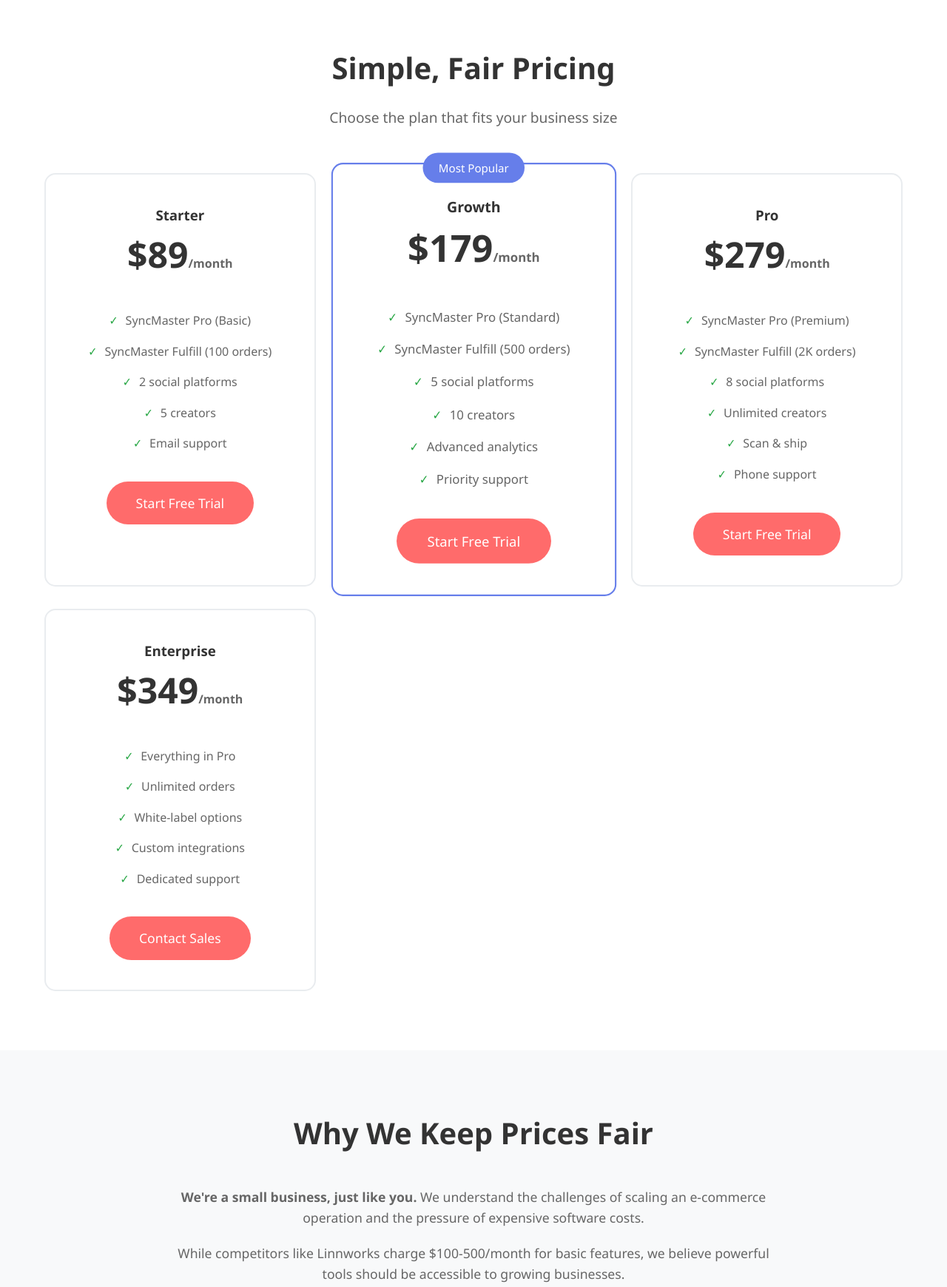
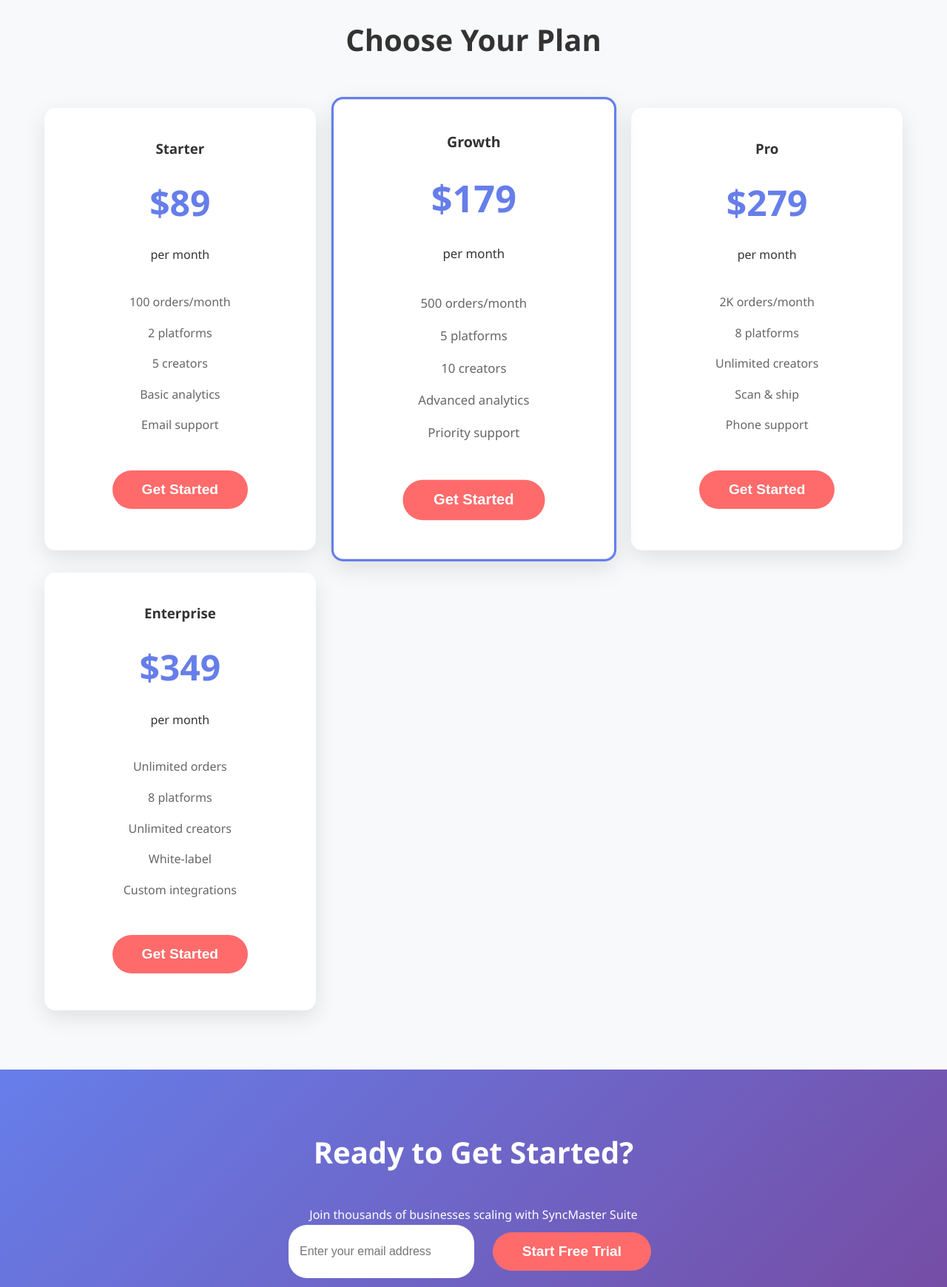
Before and after one commit to tremitch1978/syncmaster-suite, a plain HTML site: page index.html in a window 1280 px wide. Shown: the part 1060-2800 px from the top of the page at 74% size. Drawn offline with Linux system fonts and the light colour scheme; a script that the page names is missing.

Commit message:
Update index.html

```diff
--- a/index.html
+++ b/index.html
@@ -3,57 +3,46 @@
 <head>
     <meta charset="UTF-8">
     <meta name="viewport" content="width=device-width, initial-scale=1.0">
-    <title>SyncMaster Suite - Complete E-commerce Management</title>
+    <title>SyncMaster Suite - Complete E-commerce Management Solutions</title>
+    <meta name="description" content="Everything you need to scale from startup to $10M+ revenue">
+    <script src="https://js.stripe.com/v3/"></script>
     <style>
         * { margin: 0; padding: 0; box-sizing: border-box; }
         body { font-family: 'Segoe UI', Tahoma, Geneva, Verdana, sans-serif; line-height: 1.6; color: #333; }
-        .hero { background: linear-gradient(135deg, #667eea 0%, #764ba2 100%); color: white; padding: 100px 0; text-align: center; }
+        .hero { background: linear-gradient(135deg, #667eea 0%, #764ba2 100% ); color: white; padding: 100px 0; text-align: center; }
         .container { max-width: 1200px; margin: 0 auto; padding: 0 20px; }
         .hero h1 { font-size: 3.5rem; margin-bottom: 20px; font-weight: 700; }
-        .hero p { font-size: 1.3rem; margin-bottom: 30px; opacity: 0.9; }
-        .cta-button { background: #ff6b6b; color: white; padding: 15px 40px; border: none; border-radius: 50px; font-size: 1.1rem; cursor: pointer; text-decoration: none; display: inline-block; transition: all 0.3s; }
-        .cta-button:hover { background: #ff5252; transform: translateY(-2px); }
-        .features { padding: 80px 0; background: #f8f9fa; }
+        .hero p { font-size: 1.3rem; margin-bottom: 40px; opacity: 0.9; }
+        .cta-button { background: #ff6b6b; color: white; padding: 15px 40px; border: none; border-radius: 50px; font-size: 1.2rem; font-weight: 600; text-decoration: none; display: inline-block; margin: 10px; transition: transform 0.3s; cursor: pointer; }
+        .cta-button:hover { transform: translateY(-2px); }
+        .features { padding: 80px 0; background: white; }
         .features h2 { text-align: center; font-size: 2.5rem; margin-bottom: 60px; color: #333; }
         .feature-grid { display: grid; grid-template-columns: repeat(auto-fit, minmax(300px, 1fr)); gap: 40px; }
-        .feature-card { background: white; padding: 40px; border-radius: 15px; box-shadow: 0 10px 30px rgba(0,0,0,0.1); text-align: center; }
-        .feature-card h3 { font-size: 1.5rem; margin-bottom: 15px; color: #667eea; }
-        .pricing { padding: 80px 0; }
-        .pricing h2 { text-align: center; font-size: 2.5rem; margin-bottom: 20px; }
-        .pricing-subtitle { text-align: center; font-size: 1.2rem; margin-bottom: 60px; color: #666; }
+        .feature-card { background: #f8f9fa; padding: 40px; border-radius: 15px; text-align: center; }
+        .feature-card h3 { font-size: 1.5rem; margin-bottom: 20px; color: #667eea; }
+        .pricing { padding: 80px 0; background: #f8f9fa; }
+        .pricing h2 { text-align: center; font-size: 2.5rem; margin-bottom: 60px; color: #333; }
         .pricing-grid { display: grid; grid-template-columns: repeat(auto-fit, minmax(280px, 1fr)); gap: 30px; }
-        .pricing-card { background: white; border: 2px solid #e9ecef; border-radius: 15px; padding: 40px; text-align: center; position: relative; }
-        .pricing-card.popular { border-color: #667eea; transform: scale(1.05); }
-        .pricing-card.popular::before { content: "Most Popular"; position: absolute; top: -15px; left: 50%; transform: translateX(-50%); background: #667eea; color: white; padding: 8px 20px; border-radius: 20px; font-size: 0.9rem; }
-        .price { font-size: 3rem; font-weight: 700; color: #333; margin-bottom: 10px; }
-        .price span { font-size: 1rem; color: #666; }
+        .pricing-card { background: white; border-radius: 15px; padding: 40px; text-align: center; box-shadow: 0 10px 30px rgba(0,0,0,0.1); }
+        .pricing-card.popular { border: 3px solid #667eea; transform: scale(1.05); }
+        .price { font-size: 3rem; font-weight: 700; color: #667eea; margin: 20px 0; }
         .features-list { list-style: none; margin: 30px 0; }
         .features-list li { padding: 8px 0; color: #666; }
-        .features-list li::before { content: "✓"; color: #28a745; font-weight: bold; margin-right: 10px; }
-        .why-us { padding: 80px 0; background: #f8f9fa; }
-        .why-us h2 { text-align: center; font-size: 2.5rem; margin-bottom: 40px; }
-        .why-content { max-width: 800px; margin: 0 auto; text-align: center; }
-        .why-content p { font-size: 1.1rem; margin-bottom: 20px; color: #666; }
-        .contact { padding: 80px 0; text-align: center; }
-        .contact h2 { font-size: 2.5rem; margin-bottom: 20px; }
-        .contact p { font-size: 1.2rem; margin-bottom: 40px; color: #666; }
+        .contact { padding: 80px 0; background: linear-gradient(135deg, #667eea 0%, #764ba2 100%); color: white; text-align: center; }
+        .contact h2 { font-size: 2.5rem; margin-bottom: 40px; }
         .email-signup { max-width: 500px; margin: 0 auto; display: flex; gap: 15px; }
-        .email-signup input { flex: 1; padding: 15px; border: 2px solid #e9ecef; border-radius: 10px; font-size: 1rem; }
-        .email-signup button { background: #667eea; color: white; border: none; padding: 15px 30px; border-radius: 10px; cursor: pointer; }
+        .email-signup input { flex: 1; padding: 15px; border: none; border-radius: 25px; font-size: 1rem; }
         footer { background: #333; color: white; text-align: center; padding: 40px 0; }
-        @media (max-width: 768px) {
-            .hero h1 { font-size: 2.5rem; }
-            .email-signup { flex-direction: column; }
-        }
+        @media (max-width: 768px) { .hero h1 { font-size: 2.5rem; } .email-signup { flex-direction: column; } }
     </style>
 </head>
 <body>
     <section class="hero">
         <div class="container">
             <h1>SyncMaster Suite</h1>
-            <p>The Complete E-commerce Management Solution</p>
+            <p>Complete E-commerce Management Solutions</p>
             <p>Everything you need to scale from startup to $10M+ revenue</p>
-            <a href="#pricing" class="cta-button">Get Started - 7 Day Free Trial</a>
+            <button onclick="buyPlan(2)" class="cta-button">Start Free Trial - Most Popular</button>
         </div>
     </section>
 
@@ -63,100 +52,84 @@
             <div class="feature-grid">
                 <div class="feature-card">
                     <h3>SyncMaster Pro</h3>
-                    <p>Advanced inventory management with barcode system, shipping calculator, and tax calculator. Everything you need to manage your products and warehouses efficiently.</p>
+                    <p>Advanced inventory management with barcode system, shipping calculator, and tax calculator</p>
                 </div>
                 <div class="feature-card">
                     <h3>SyncMaster Fulfill</h3>
-                    <p>Multi-platform fulfillment automation supporting 8 social commerce platforms including TikTok Shop, Instagram, Facebook, YouTube, and more.</p>
-                </div>
-                <div class="feature-card">
-                    <h3>Unified Platform</h3>
-                    <p>Real-time sync between inventory and fulfillment. Orders from social platforms automatically update your inventory. Complete business visibility.</p>
+                    <p>Multi-platform fulfillment automation connecting 8 social commerce platforms including TikTok Shop</p>
                 </div>
             </div>
         </div>
     </section>
 
-    <section class="pricing" id="pricing">
+    <section id="pricing" class="pricing">
         <div class="container">
-            <h2>Simple, Fair Pricing</h2>
-            <p class="pricing-subtitle">Choose the plan that fits your business size</p>
+            <h2>Choose Your Plan</h2>
             <div class="pricing-grid">
                 <div class="pricing-card">
                     <h3>Starter</h3>
-                    <div class="price">$89<span>/month</span></div>
+                    <div class="price">$89</div>
+                    <p>per month</p>
                     <ul class="features-list">
-                        <li>SyncMaster Pro (Basic)</li>
-                        <li>SyncMaster Fulfill (100 orders)</li>
-                        <li>2 social platforms</li>
+                        <li>100 orders/month</li>
+                        <li>2 platforms</li>
                         <li>5 creators</li>
+                        <li>Basic analytics</li>
                         <li>Email support</li>
                     </ul>
-                    <a href="#contact" class="cta-button">Start Free Trial</a>
+                    <button onclick="buyPlan(1)" class="cta-button">Get Started</button>
                 </div>
                 <div class="pricing-card popular">
                     <h3>Growth</h3>
-                    <div class="price">$179<span>/month</span></div>
+                    <div class="price">$179</div>
+                    <p>per month</p>
                     <ul class="features-list">
-                        <li>SyncMaster Pro (Standard)</li>
-                        <li>SyncMaster Fulfill (500 orders)</li>
-                        <li>5 social platforms</li>
+                        <li>500 orders/month</li>
+                        <li>5 platforms</li>
                         <li>10 creators</li>
                         <li>Advanced analytics</li>
                         <li>Priority support</li>
                     </ul>
-                    <a href="#contact" class="cta-button">Start Free Trial</a>
+                    <button onclick="buyPlan(2)" class="cta-button">Get Started</button>
                 </div>
                 <div class="pricing-card">
                     <h3>Pro</h3>
-                    <div class="price">$279<span>/month</span></div>
+                    <div class="price">$279</div>
+                    <p>per month</p>
                     <ul class="features-list">
-                        <li>SyncMaster Pro (Premium)</li>
-                        <li>SyncMaster Fulfill (2K orders)</li>
-                        <li>8 social platforms</li>
+                        <li>2K orders/month</li>
+                        <li>8 platforms</li>
                         <li>Unlimited creators</li>
                         <li>Scan & ship</li>
                         <li>Phone support</li>
                     </ul>
-                    <a href="#contact" class="cta-button">Start Free Trial</a>
+                    <button onclick="buyPlan(3)" class="cta-button">Get Started</button>
                 </div>
                 <div class="pricing-card">
                     <h3>Enterprise</h3>
-                    <div class="price">$349<span>/month</span></div>
+                    <div class="price">$349</div>
+                    <p>per month</p>
                     <ul class="features-list">
-                        <li>Everything in Pro</li>
                         <li>Unlimited orders</li>
-                        <li>White-label options</li>
+                        <li>8 platforms</li>
+                        <li>Unlimited creators</li>
+                        <li>White-label</li>
                         <li>Custom integrations</li>
-                        <li>Dedicated support</li>
                     </ul>
-                    <a href="#contact" class="cta-button">Contact Sales</a>
+                    <button onclick="buyPlan(4)" class="cta-button">Get Started</button>
                 </div>
             </div>
         </div>
     </section>
 
-    <section class="why-us">
+    <section id="contact" class="contact">
         <div class="container">
-            <h2>Why We Keep Prices Fair</h2>
-            <div class="why-content">
-                <p><strong>We're a small business, just like you.</strong> We understand the challenges of scaling an e-commerce operation and the pressure of expensive software costs.</p>
-                <p>While competitors like Linnworks charge $100-500/month for basic features, we believe powerful tools should be accessible to growing businesses.</p>
-                <p><strong>Our mission:</strong> Democratize enterprise-grade e-commerce tools so every business can compete with the big players.</p>
-                <p><em>"We succeed when you succeed."</em></p>
+            <h2>Ready to Get Started?</h2>
+            <p>Join thousands of businesses scaling with SyncMaster Suite</p>
+            <div class="email-signup">
+                <input type="email" placeholder="Enter your email address">
+                <button onclick="buyPlan(2)" class="cta-button">Start Free Trial</button>
             </div>
-        </div>
-    </section>
-
-    <section class="contact" id="contact">
-        <div class="container">
-            <h2>Ready to Scale Your Business?</h2>
-            <p>Join hundreds of businesses using SyncMaster Suite to automate their operations</p>
-            <div class="email-signup">
-                <input type="email" placeholder="Enter your email address" required>
-                <button type="submit">Start Free Trial</button>
-            </div>
-            <p style="margin-top: 20px; color: #666;">No credit card required • Setup in 60 seconds • Cancel anytime</p>
         </div>
     </section>
 
@@ -165,5 +138,33 @@
             <p>&copy; 2025 SyncMaster Suite. All rights reserved.</p>
         </div>
     </footer>
+
+    <script>
+        const stripe = Stripe('pk_test_51S3JVFGsfMlO3kMDNE1ksrEvo9R9Nbn6LrVpbjuq5bTIEEgZlE3z2jODKpSS5MFdL37JbEttutedSLPTszAc7VQv00TPtxastN');
+
+        function buyPlan(planId) {
+            fetch('https://tremitch78.pythonanywhere.com/api/create-checkout-session', {
+                method: 'POST',
+                headers: {
+                    'Content-Type': 'application/json',
+                },
+                body: JSON.stringify({
+                    plan_id: planId
+                } )
+            })
+            .then(response => response.json())
+            .then(data => {
+                if (data.checkout_url) {
+                    window.location.href = data.checkout_url;
+                } else {
+                    alert('Error creating checkout session');
+                }
+            })
+            .catch(error => {
+                console.error('Error:', error);
+                alert('Error processing payment');
+            });
+        }
+    </script>
 </body>
 </html>
```
